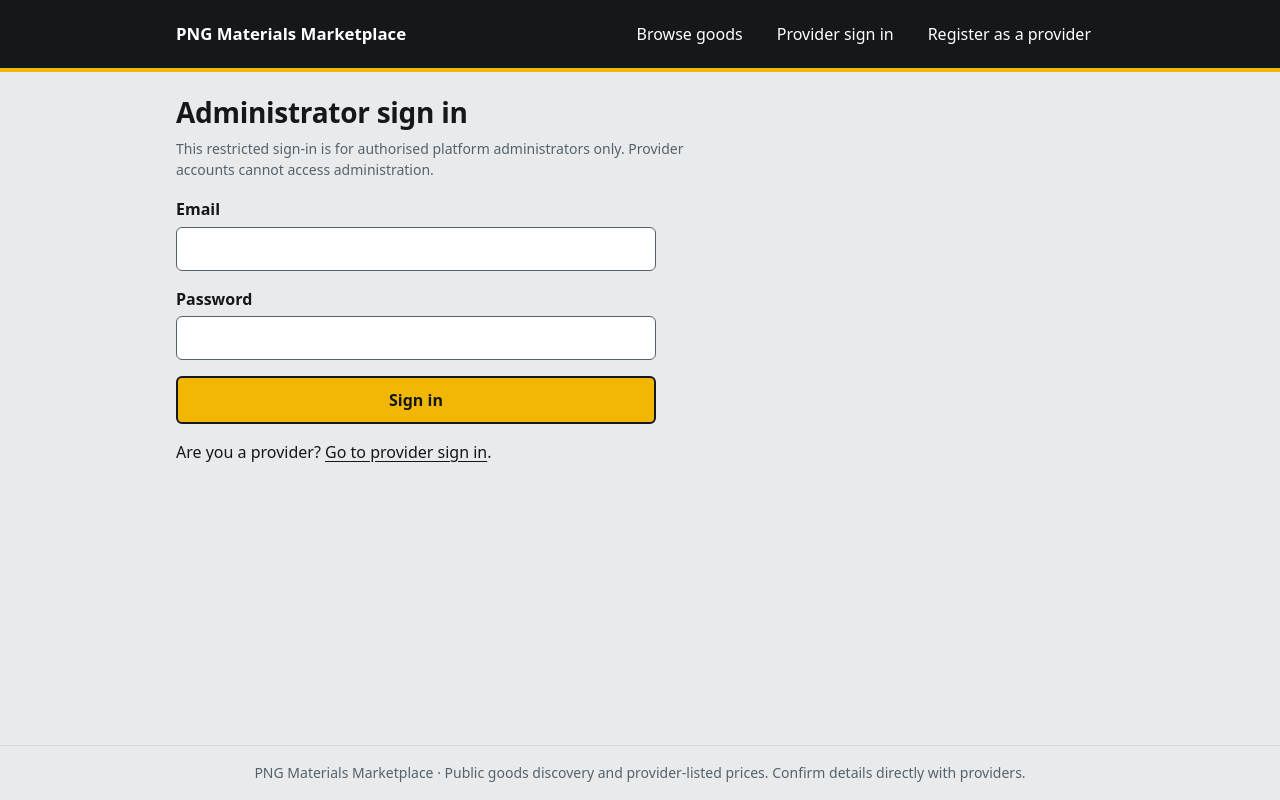
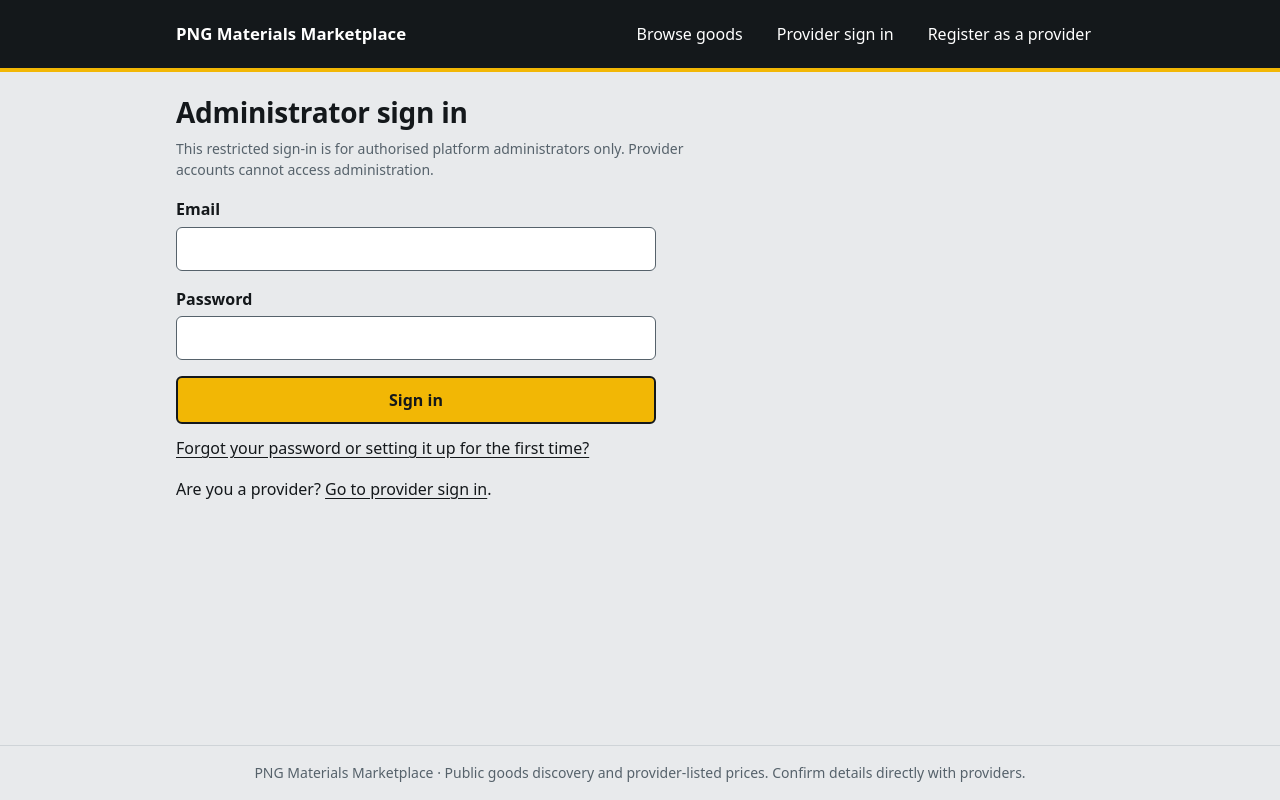
Before and after one commit to JennyJoshua/png-materials-marketplace, a Next.js app: page /admin/login in a window 1280 px wide. Built offline with nearby package versions, Linux system fonts and the light colour scheme; no server answers.

Commit message:
feat(auth): link administrator password recovery

```diff
--- a/app/admin/login/page.tsx
+++ b/app/admin/login/page.tsx
@@ -25,6 +25,7 @@ export default async function AdminLoginPage({ searchParams }: { searchParams: P
       <h1>Administrator sign in</h1>
       <p className="hint">This restricted sign-in is for authorised platform administrators only. Provider accounts cannot access administration.</p>
       <LoginForm endpoint="/api/auth/admin-login" next={isSafeRelativePath(next) ? next : undefined} notice={error ? NOTICES[error] : undefined} />
+      <p style={{ marginTop: "0.75rem" }}><Link href="/admin/forgot-password">Forgot your password or setting it up for the first time?</Link></p>
       <p style={{ marginTop: "1rem" }}>Are you a provider? <Link href="/login">Go to provider sign in</Link>.</p>
     </AppShell>
   );
```
